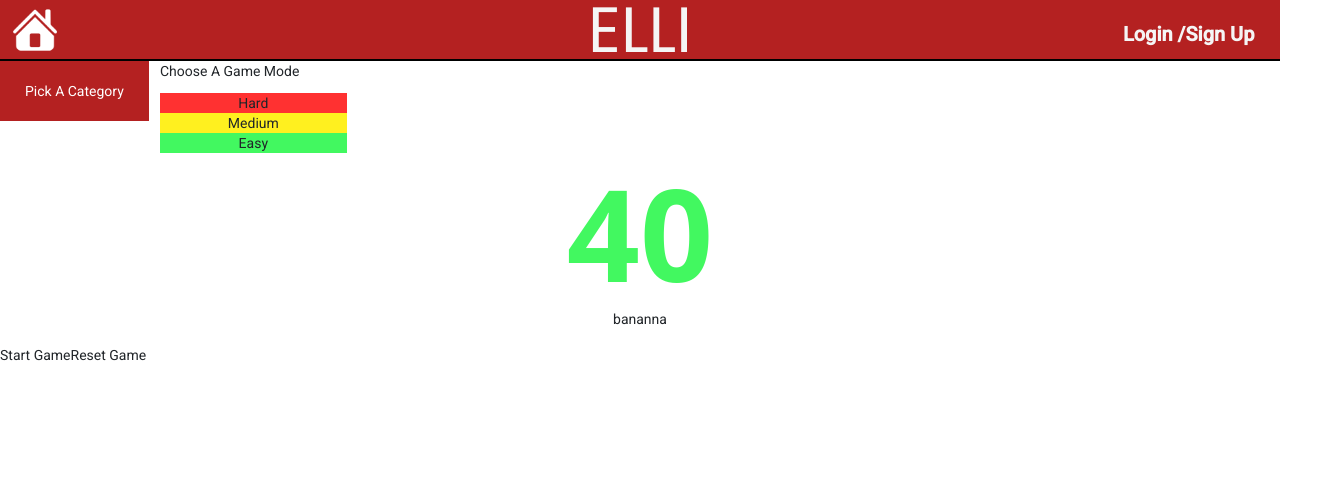
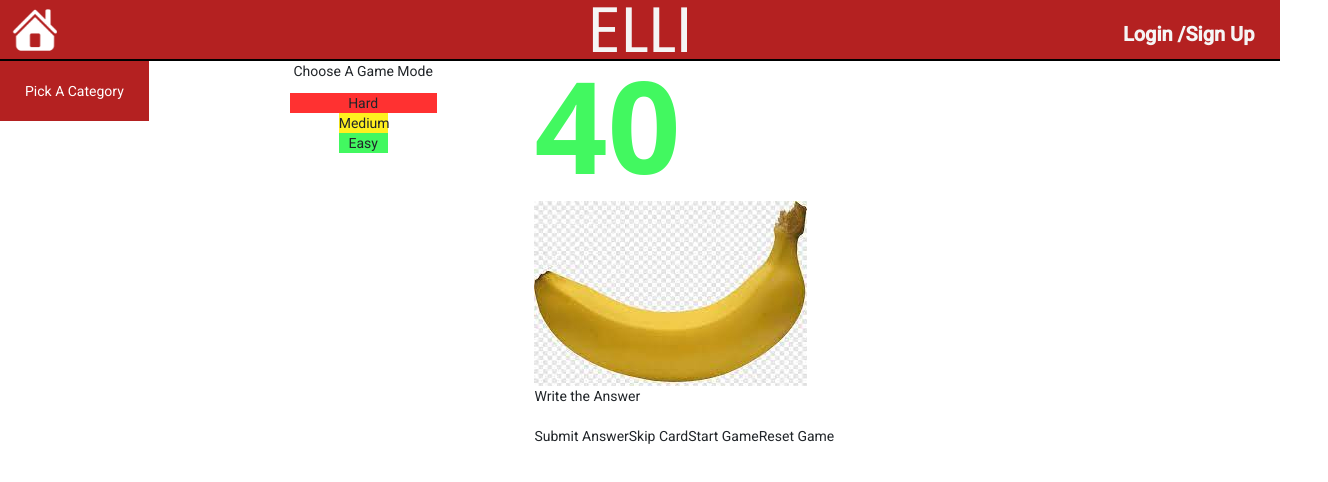
Before and after one commit to blbarr01/EnglishLearningInitiative, an Angular app in the folder ELLI/: page /game in a window 1280 px wide. Shown: the top 482 px of the page, 1328 px wide, since content can reach past the window. Built offline with nearby package versions, Linux system fonts and the light colour scheme.

Commit message:
Fixed CSS for category-selector and added elements to game component

```diff
--- a/ELLI/src/app/features/game/game.component.html
+++ b/ELLI/src/app/features/game/game.component.html
@@ -1,11 +1,11 @@
-<div>
-  <div class="object-left-top">
+<div class="grid grid-cols-[15%_23%_62%] gap-4">
+  <div class="">
     <app-category-selector></app-category-selector>
   </div>
-  <div class="object-left-top ml-40">
-    <p class= "mr-0 pr-0">Choose A Game Mode</p>
+  <div class="text-center">
+    <p>Choose A Game Mode</p>
     <div>
-      <button (click)="hardMode()" class="bg-[#FF3131] w-1/6">Hard</button>
+      <button (click)="hardMode()" class="bg-[#FF3131] w-1/2">Hard</button>
     </div>
     <div>
       <button (click)="mediumMode()" class= "bg-[#FFF01F] w-1/6">Medium</button>
@@ -14,12 +14,16 @@
       <button (click)="easyMode()" class="bg-[#42f860] w-1/6">Easy</button>
     </div>
   </div>
-  <div class="object-top my-3 text-center">
-    <p class="text-9xl text-[#42f860] object-top font-bold font-sans">
+  <div class="">
+    <p class="text-9xl text-[#42f860] font-bold font-sans">
       {{ counter }}
     </p>
-    <p>{{ gameDeck.cards[0].keyWord }}</p>
+    <img class="img" src="{{ gameDeck.cards[index].image }}" />
+    <input type="text" id="inputValue" value="Write the Answer"><br><br>
+    <button (click)="submitAnswer()">Submit Answer</button>
+    <button (click)="skipCard()">Skip Card</button>
+    <button (click)="startGame()">Start Game</button>
+    <button (click)="resetGame()">Reset Game</button>
   </div>
-  <button (click)="startGame()">Start Game</button>
-  <button (click)="resetGame()">Reset Game</button>
+
 </div>
--- a/ELLI/src/app/features/game/game.component.ts
+++ b/ELLI/src/app/features/game/game.component.ts
@@ -11,10 +11,11 @@ import { DecksService } from 'src/app/shared/services/decks.service';
 })
 
 export class GameComponent implements OnInit, OnDestroy {
-  gameRunning: boolean = false;
+  index: number = 0;
   gameMode: number = 1;
   gameDeck: any;
   deckSub: Subscription = Subscription.EMPTY;
+  clockSub: Subscription = Subscription.EMPTY;
 
   constructor(private router: Router, private decksService: DecksService) {}
 
@@ -30,24 +31,26 @@ export class GameComponent implements OnInit, OnDestroy {
 
   ngOnDestroy(): void {
     this.deckSub?.unsubscribe();
+    this.clockSub?.unsubscribe();
   }
 
   counter: number = 40;
 
 
   startGame(){
-    this.gameRunning = true;
-
       const clock$ = interval(1000)
-      clock$.subscribe((t)=> {
-        while(this.gameRunning){
+      this.clockSub = clock$.subscribe((t)=> {
           this.counter -= 1;
-        }
+          if(this.counter <= 0){
+            console.log("Game Over");
+            this.resetGame();
+          }
       })
   }
 
   resetGame(){
-    this.gameRunning = false;
+    this.index = 0;
+    this.clockSub?.unsubscribe();
     if(this.gameMode === 3){
       this.hardMode();
     } else if (this.gameMode === 2) {
@@ -55,6 +58,15 @@ export class GameComponent implements OnInit, OnDestroy {
     } else {
       this.easyMode();
     }
+  }
+
+  skipCard(){
+    this.counter -= 4;
+    this.index++;
+  }
+
+  submitAnswer(){
+
   }
 
   hardMode(){
--- a/ELLI/src/app/shared/components/category-selector/category-selector.component.css
+++ b/ELLI/src/app/shared/components/category-selector/category-selector.component.css
@@ -1,6 +1,5 @@
 ul.styleOfList
 {
-
   padding: 0%;
   list-style: none;
   background-color: var(--matador-red);
@@ -14,7 +13,7 @@ ul.styleOfList
 #dropdown-menu
 {
   text-align: left;
-  position: absolute;
+  /* position: absolute; */
   padding: 0px;
 
 
@@ -35,8 +34,6 @@ ul li
   display: block;
   text-align: center;
   text-decoration: none;
-
-
 }
 ul.dropdown li {
   display: inline-flex;
@@ -47,7 +44,7 @@ ul.dropdown li {
   ul.dropdown {
   width: 100%;
   background: darkred;
-  position: absolute;
+  /* position: absolute; */
   display: none;
 
 
--- a/ELLI/src/app/shared/services/decks.service.ts
+++ b/ELLI/src/app/shared/services/decks.service.ts
@@ -76,6 +76,6 @@ export class DecksService {
   filterByCategory(category: string): void{
     // console.log(category);
     let deck = this.decks.filter((d) => d.deckTitle === category)[0];
-    // this.deckSubject.next(deck);
+    this.deckSubject.next(deck);
   }
 }
```
